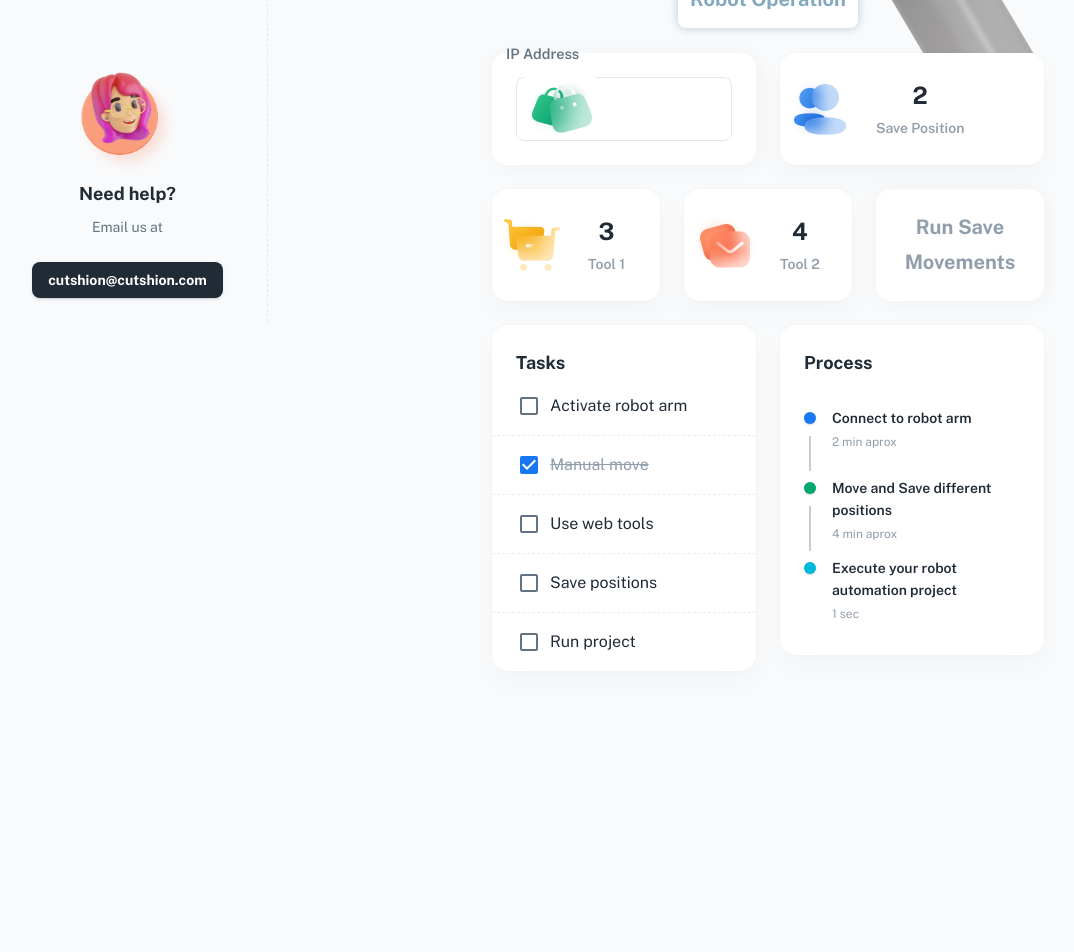
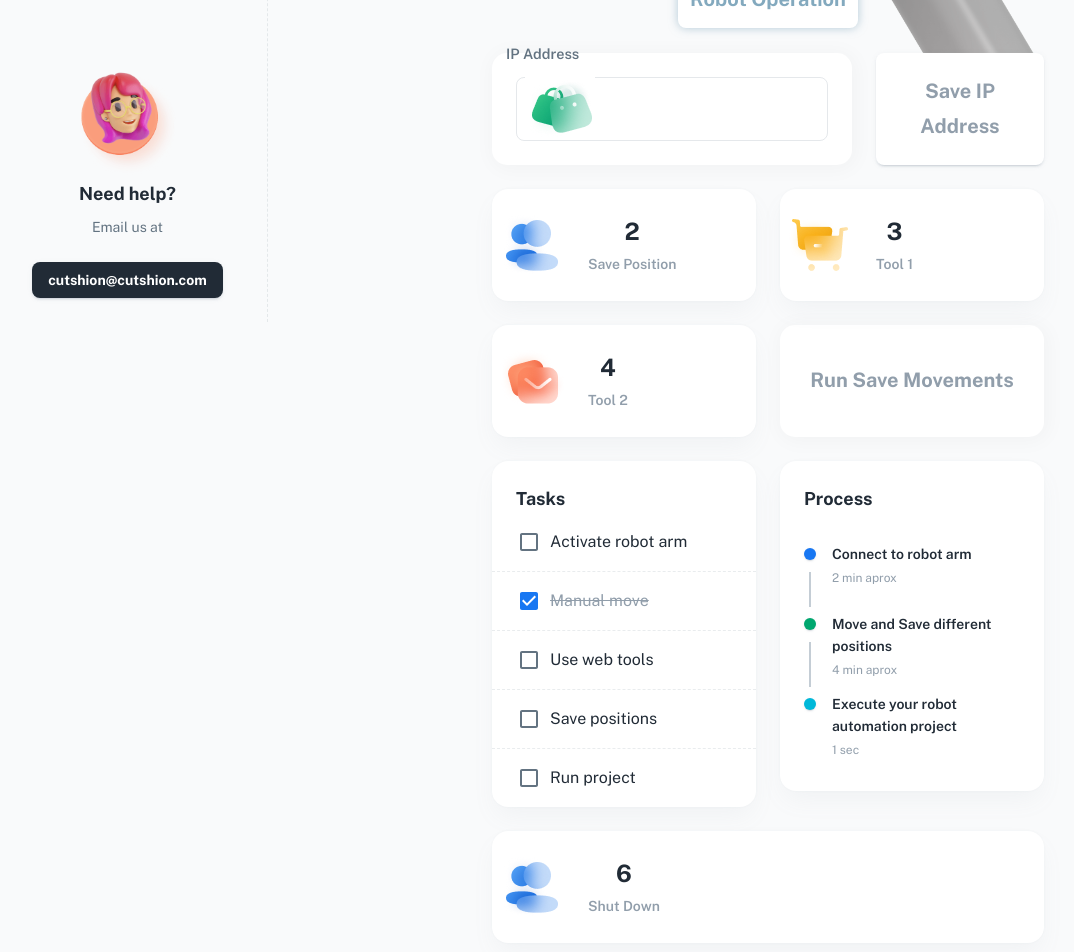
Before and after one commit to CutshionFramework/Pionoid, a React (Vite) app: page / in a window 1280 px wide. Shown: the part 478-1430 px from the top of the page, without its empty margins (12-1086 px from the left). Before the commit the page ends 1237 px from the top, so only its background shows below. Built offline with nearby package versions, Linux system fonts and the light colour scheme; some icons are missing.

Commit message:
Feat: add save ip address button, modified the route in the apis file

```diff
--- a/public/mock/robot.json
+++ b/public/mock/robot.json
@@ -6,5 +6,7 @@
   "robot_enable": "robot enable success",
   "robot_disable": "robot disable success",
   "robot_run_save_movements": "robot run save movements success",
-  "save_position": "save position success"
+  "save_position": "save position success",
+  "shut_down": "shot down success",
+  "save_ip_address": "save ip address success"
 }
--- a/src/apis/apis.js
+++ b/src/apis/apis.js
@@ -1,41 +1,102 @@
 import { robotAPI } from './axiosInstance';
 
+// export const robotLogin = async () => {
+//   const res = await robotAPI.get(``);
+//   return res.data.robot_login;
+// };
+
+// export const robotLogout = async () => {
+//   const res = await robotAPI.get(``);
+//   return res.data.robot_logout;
+// };
+
+// export const robotPowerOn = async () => {
+//   const res = await robotAPI.get(``);
+//   return res.data.robot_power_on;
+// };
+
+// export const robotPowerOff = async () => {
+//   const res = await robotAPI.get(``);
+//   return res.data.robot_power_off;
+// };
+
+// export const robotEnable = async () => {
+//   const res = await robotAPI.get(``);
+//   return res.data.robot_enable;
+// };
+
+// export const robotDisable = async () => {
+//   const res = await robotAPI.get(``);
+//   return res.data.robot_disable;
+// };
+
+// export const robotRunSaveMovements = async () => {
+//   const res = await robotAPI.get(``);
+//   return res.data.robot_run_save_movements;
+// };
+
+// export const savePosition = async () => {
+//   const res = await robotAPI.get(``);
+//   return res.data.save_position;
+// };
+
+// export const shutDown = async () => {
+//   const res = await robotAPI.get(``);
+//   return res.data.shut_down;
+// };
+
+// export const saveIpAddress = async () => {
+//   const res = await robotAPI.get(``);
+//   return res.data.save_ip_address;
+// };
+
+//------------------------------------------
 export const robotLogin = async () => {
-  const res = await robotAPI.get(``);
+  const res = await robotAPI.get(`/login_in`);
   return res.data.robot_login;
 };
 
 export const robotLogout = async () => {
-  const res = await robotAPI.get(``);
+  const res = await robotAPI.get(`/login_out`);
   return res.data.robot_logout;
 };
 
 export const robotPowerOn = async () => {
-  const res = await robotAPI.get(``);
+  const res = await robotAPI.get(`/power_on`);
   return res.data.robot_power_on;
 };
 
 export const robotPowerOff = async () => {
-  const res = await robotAPI.get(``);
+  const res = await robotAPI.get(`/power_off`);
   return res.data.robot_power_off;
 };
 
 export const robotEnable = async () => {
-  const res = await robotAPI.get(``);
+  const res = await robotAPI.get(`/enable_robot`);
   return res.data.robot_enable;
 };
 
 export const robotDisable = async () => {
-  const res = await robotAPI.get(``);
+  const res = await robotAPI.get(`/disable_robot`);
   return res.data.robot_disable;
 };
 
 export const robotRunSaveMovements = async () => {
-  const res = await robotAPI.get(``);
+  const res = await robotAPI.get(`/run_saved_movements`);
   return res.data.robot_run_save_movements;
 };
 
 export const savePosition = async () => {
-  const res = await robotAPI.get(``);
+  const res = await robotAPI.get(`/save_robot_status`);
   return res.data.save_position;
 };
+
+export const shutDown = async () => {
+  const res = await robotAPI.get(`/shut_down`);
+  return res.data.shut_down;
+};
+
+export const saveIpAddress = async () => {
+  const res = await robotAPI.get(`set_ip`);
+  return res.data.save_ip_address;
+};
--- a/src/apis/axiosInstance.js
+++ b/src/apis/axiosInstance.js
@@ -17,6 +17,8 @@ class AxiosInstance {
   }
 }
 
-const httpClient = new AxiosInstance('/mock');
+const httpClient = new AxiosInstance('http://localhost:8080');
+export const robotAPI = httpClient.instance('');
 
-export const robotAPI = httpClient.instance('/robot.json');
+//const httpClient = new AxiosInstance('/mock');
+//export const robotAPI = httpClient.instance('/robot.json');
--- a/src/sections/overview/view/app-view.jsx
+++ b/src/sections/overview/view/app-view.jsx
@@ -3,13 +3,14 @@ import { useState } from 'react';
 import { css } from '@emotion/react';
 import { faker } from '@faker-js/faker';
 
+import { Button } from '@mui/material';
 import Container from '@mui/material/Container';
 import Grid from '@mui/material/Unstable_Grid2';
 import TextField from '@mui/material/TextField';
 import Typography from '@mui/material/Typography';
 import ButtonBase from '@mui/material/ButtonBase';
 
-import { savePosition } from 'src/apis/apis';
+import { shutDown, savePosition, saveIpAddress } from 'src/apis/apis';
 
 import AppTasks from '../app-tasks';
 import AppMenuList from '../app-menu-list';
@@ -41,13 +42,24 @@ const menuListStyles = css`
   }
 `;
 
-const savePositionButtonStyles = css`
+const buttonStyles = css`
   &:hover {
     background-color: #f0f0f0;
   }
 `;
 
-const buttonStyles = (active) => css`
+const saveButtonStyles = css`
+  align-self: center;
+  height: 100%;
+  background-color: white;
+  color: #919eab;
+  font-size: 20px;
+  &:hover {
+    background-color: #f0f0f0;
+  }
+`;
+
+const activeButtonStyles = (active) => css`
   background-color: ${active ? 'lightblue' : 'white'};
   transition: background-color 0.3s;
 
@@ -79,8 +91,22 @@ const textFieldStyles = css`
 `;
 
 export default function AppView() {
+  const [ipAddress, setIpAddress] = useState('');
   const [tool1Active, setTool1Active] = useState(false);
   const [tool2Active, setTool2Active] = useState(false);
+
+  const handleInputChange = (event) => {
+    setIpAddress(event.target.value);
+  };
+
+  const handleSaveIpAddress = async () => {
+    try {
+      const response = await saveIpAddress();
+      console.log(`${response}: ${ipAddress}`);
+    } catch (error) {
+      console.error('Failed to load data. : ', error);
+    }
+  };
 
   const handleToolClick = (tool) => {
     if (tool === 'tool1') {
@@ -101,6 +127,15 @@ export default function AppView() {
     }
   };
 
+  const shutDownClicked = async () => {
+    try {
+      const response = await shutDown();
+      console.log(response);
+    } catch (error) {
+      console.error('Failed to load data. : ', error);
+    }
+  };
+
   return (
     <Container maxWidth="sm">
       <Typography variant="h4" sx={{ mb: 5 }}>
@@ -115,12 +150,14 @@ export default function AppView() {
       </Grid>
 
       <Grid container spacing={3}>
-        <Grid css={inputGridStyles} xs={14} sm={8} md={6}>
+        <Grid css={inputGridStyles} xs={8} sm={9} md={8}>
           <TextField
             css={textFieldStyles}
             label="IP Address"
             variant="outlined"
             fullWidth
+            value={ipAddress}
+            onChange={handleInputChange}
             InputProps={{
               startAdornment: (
                 <img
@@ -132,11 +169,22 @@ export default function AppView() {
             }}
           />
         </Grid>
+        <Grid css={inputGridStyles} xs={4} sm={3} md={4}>
+          <Button
+            css={saveButtonStyles}
+            variant="contained"
+            color="primary"
+            onClick={handleSaveIpAddress}
+            fullWidth
+          >
+            Save IP Address
+          </Button>
+        </Grid>
 
         <Grid xs={14} sm={8} md={6}>
           <ButtonBase style={{ width: '100%' }} onClick={savePositionClicked}>
             <AppWidgetSummary
-              css={savePositionButtonStyles}
+              css={buttonStyles}
               style={{ width: '100%' }}
               title="Save Position"
               total={2}
@@ -146,11 +194,11 @@ export default function AppView() {
           </ButtonBase>
         </Grid>
 
-        <Grid xs={11} sm={6} md={4}>
+        <Grid xs={14} sm={8} md={6}>
           <ButtonBase style={{ width: '100%' }}>
             <AppWidgetSummary
               onClick={() => handleToolClick('tool1')}
-              css={buttonStyles(tool1Active)}
+              css={activeButtonStyles(tool1Active)}
               style={{ width: '100%' }}
               title="Tool 1"
               total={3}
@@ -160,11 +208,11 @@ export default function AppView() {
           </ButtonBase>
         </Grid>
 
-        <Grid xs={11} sm={6} md={4}>
+        <Grid xs={14} sm={8} md={6}>
           <ButtonBase style={{ width: '100%' }}>
             <AppWidgetSummary
               onClick={() => handleToolClick('tool2')}
-              css={buttonStyles(tool2Active)}
+              css={activeButtonStyles(tool2Active)}
               style={{ width: '100%' }}
               title="Tool 2"
               total={4}
@@ -174,21 +222,9 @@ export default function AppView() {
           </ButtonBase>
         </Grid>
 
-        <Grid xs={11} sm={6} md={4}>
+        <Grid xs={14} sm={8} md={6}>
           <FormDialog />
         </Grid>
-
-        {/* <Grid xs={11} sm={6} md={4}>
-          <ButtonBase style={{ width: '100%' }}>
-            <AppWidgetSummary
-              style={{ width: '100%' }}
-              title="Stop"
-              total={5}
-              color="primary"
-              icon={<img alt="icon" src="/assets/icons/glass/ic_glass_message.png" />}
-            />
-          </ButtonBase>
-        </Grid> */}
 
         <Grid xs={10} md={4} lg={6}>
           <AppTasks
@@ -218,6 +254,19 @@ export default function AppView() {
             }))}
           />
         </Grid>
+
+        <Grid xs={28} sm={1} md={12}>
+          <ButtonBase style={{ width: '100%' }} onClick={shutDownClicked}>
+            <AppWidgetSummary
+              css={buttonStyles}
+              style={{ width: '100%' }}
+              title="Shut Down"
+              total={6}
+              color="primary"
+              icon={<img alt="icon" src="/assets/icons/glass/ic_glass_users.png" />}
+            />
+          </ButtonBase>
+        </Grid>
       </Grid>
     </Container>
   );
```
